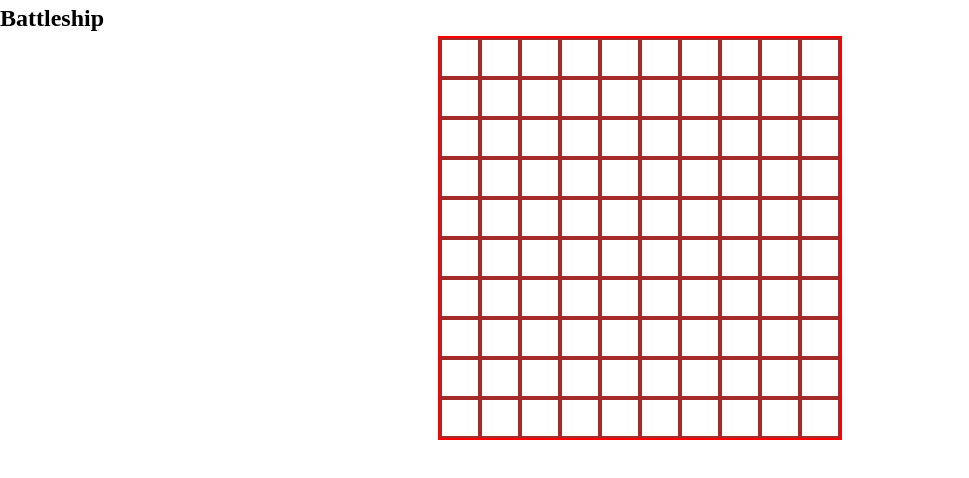
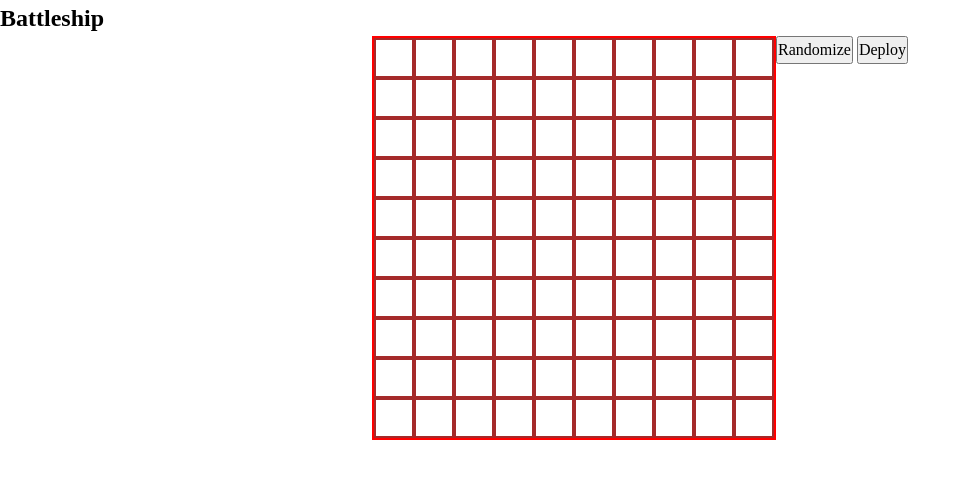
Before and after one commit to luscious-scoop/battleship, a website built with webpack: page src/template.html in a window 1280 px wide. Shown: the whole page, without its empty margins (0-969 px from the left). Built offline with nearby package versions, Linux system fonts and the light colour scheme.

Commit message:
create initial buttons for placing and deploying ships

```diff
--- a/src/template.html
+++ b/src/template.html
@@ -14,6 +14,11 @@
 
     <main>
       <div class="boards-container"></div>
+
+      <div class="initial-screen-btns">
+        <button>Randomize</button>
+        <button>Deploy</button>
+      </div>
     </main>
   </body>
 </html>
```
